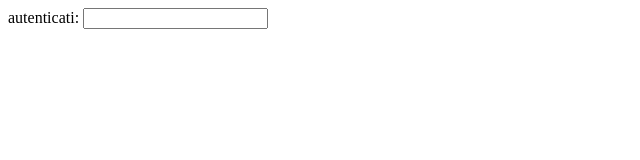
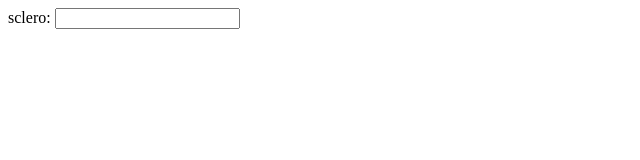
Before and after one commit to syncline/nodexperiment2, a plain HTML site: page views/login.html in a window 1280 px wide. Shown: the full height of the page, 0-640 px from the left. Drawn offline with Linux system fonts and the light colour scheme.

Commit message:
primo commit laremas

```diff
--- a/views/login.html
+++ b/views/login.html
@@ -5,7 +5,7 @@
     </head>
     <body>
     <form id="" method="POST" action="/authcheck">
-      <label>autenticati:</label> <input name="pass" text="" />
+      <label>sclero:</label> <input name="pass" text="" />
     </form>
     </body>
 </html>
```
